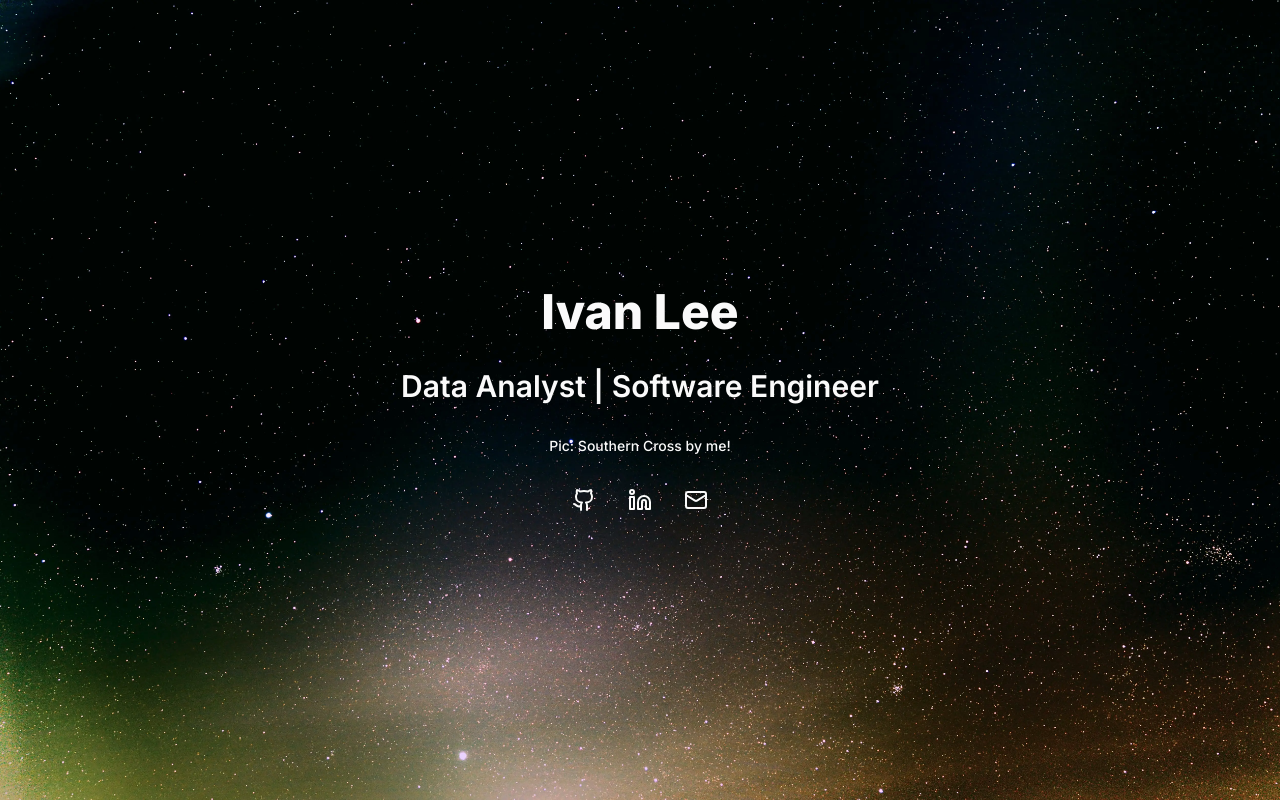
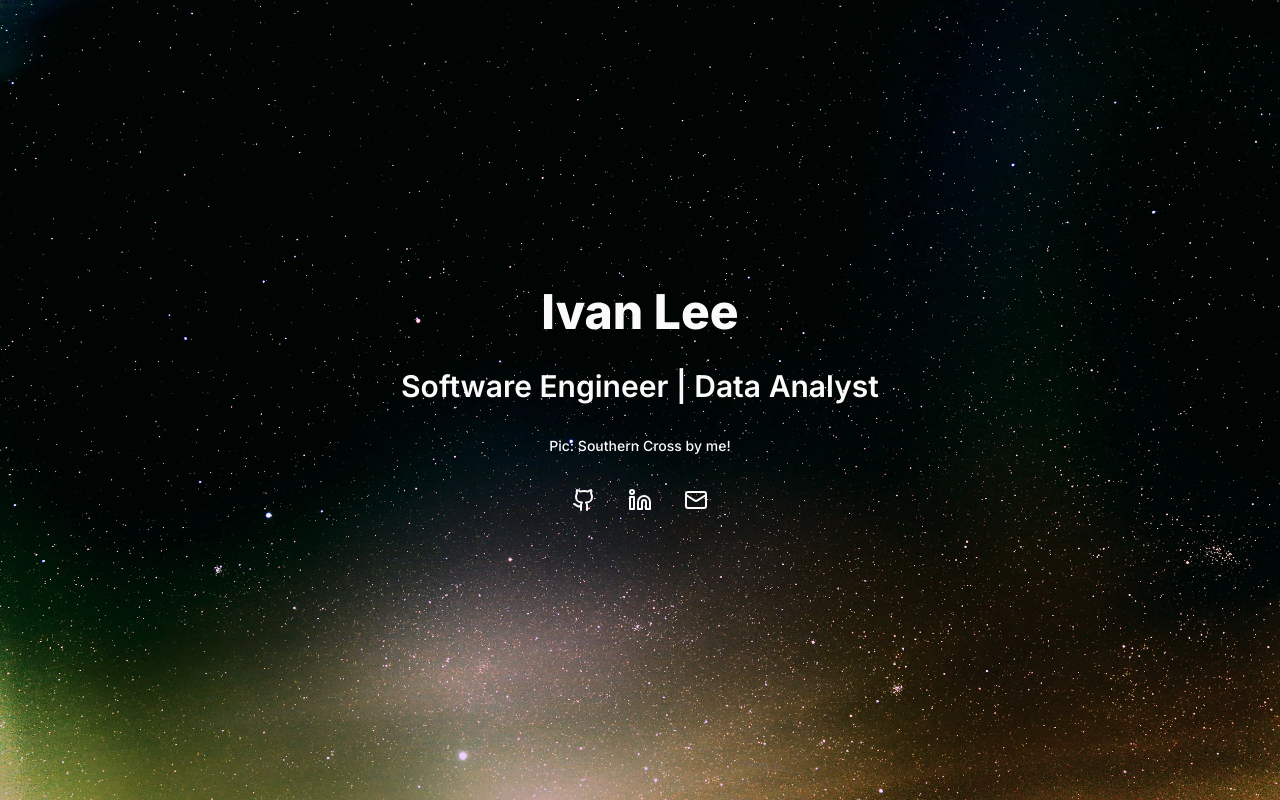
Before and after one commit to ivanleekk/ivan-website-v2, a Next.js app: page / in a window 1280 px wide. Shown: the top 800 px of the page. Built offline with nearby package versions, Linux system fonts and the light colour scheme.

Commit message:
feat: change data analyst and swe order

```diff
--- a/src/app/hero-section.tsx
+++ b/src/app/hero-section.tsx
@@ -9,8 +9,8 @@ export default function HeroSection() {
                 Ivan Lee
             </div>
             <div
-                className="text-3xl font-semibold ">Data
-                Analyst | Software Engineer
+                className="text-3xl font-semibold ">Software Engineer | Data
+                Analyst
             </div>
             <div
                 className=" text-sm font-medium ">Pic:
```
